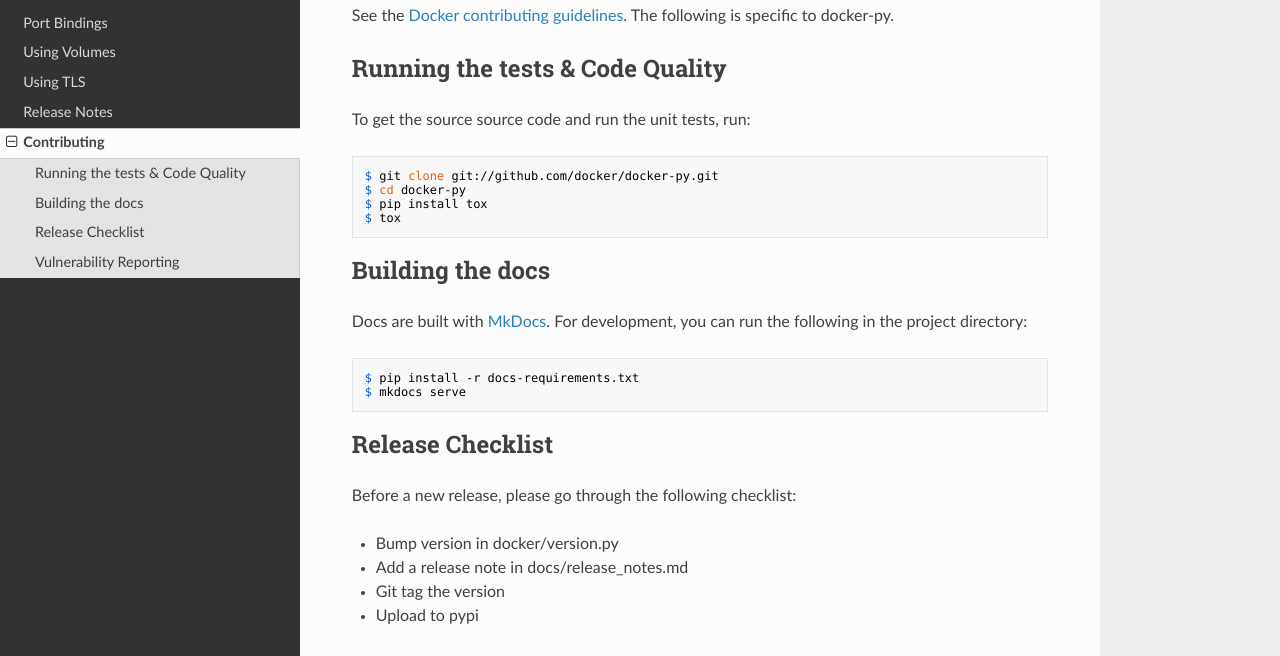
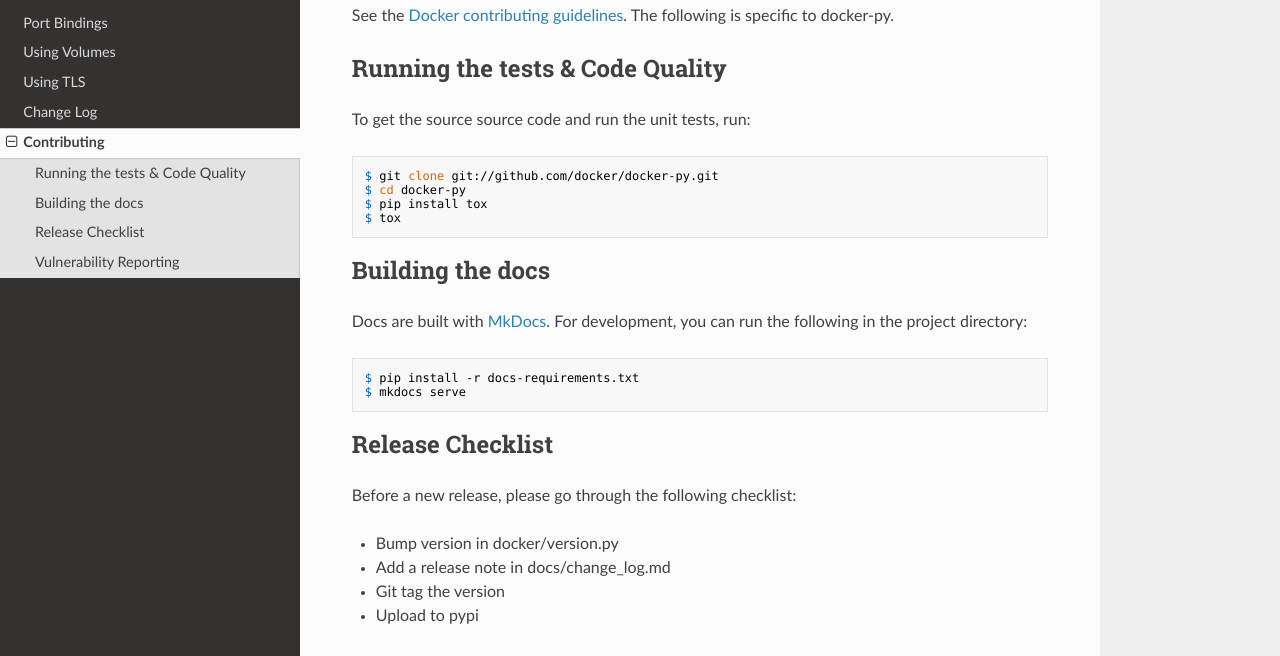
Before and after one commit to docker/docker-py, an MkDocs documentation site: the page built from docs/contributing.md, in a window 1280 px wide and 1065 px high. Shown: the part 156-812 px from the top of the window. Built offline with MkDocs 1.6.1, drawn with Linux system fonts in a browser that asks for light colours; nearby versions of some CDN libraries; old or Windows-style settings are respelled for this version of MkDocs.

Commit message:
Migrated change log

```diff
--- a/docs/contributing.md
+++ b/docs/contributing.md
@@ -26,7 +26,7 @@ $ mkdocs serve
 Before a new release, please go through the following checklist:
 
 * Bump version in docker/version.py
-* Add a release note in docs/release_notes.md
+* Add a release note in docs/change_log.md
 * Git tag the version
 * Upload to pypi
 
--- a/mkdocs.yml
+++ b/mkdocs.yml
@@ -10,5 +10,5 @@ pages:
 - [port-bindings.md, Port Bindings]
 - [volumes.md, Using Volumes]
 - [tls.md, Using TLS]
-- [release_notes.md, Release Notes]
+- [change_log.md, Change Log]
 - [contributing.md, Contributing]
```
Also changed, not shown: docs/change_log.md (renamed from ChangeLog.md, +7 -2 lines), docs/release_notes.md (deleted, +0 -5 lines).
